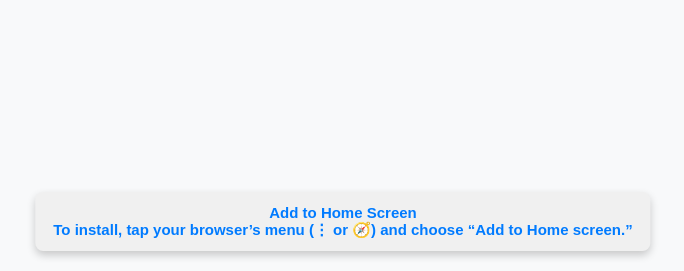
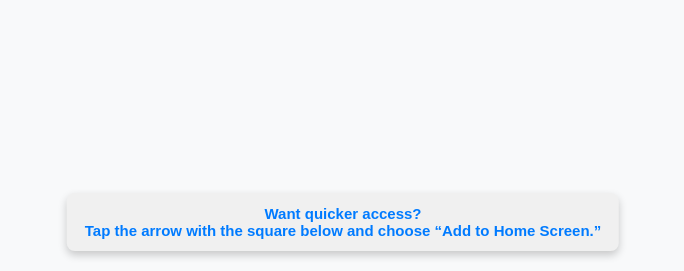
Before and after one commit to livingfree57/mfriend-voice, a Flask app: page / in a window 1280 px wide. Shown: the part 529-800 px from the top of the page, without its empty margins (297-981 px from the left). Run offline with Flask 3, Linux system fonts and the light colour scheme.

Commit message:
Simplify PWA install banner text

```diff
--- a/templates/index.html
+++ b/templates/index.html
@@ -100,10 +100,9 @@
   <!-- Mobile Install Banner -->
 
 <div id="installBanner">
-  <strong>Add to Home Screen</strong><br>
-  To install, tap your browser’s menu (⋮ or 🧭) and choose “Add to Home screen.”
+  <strong>Want quicker access?</strong><br>
+  Tap the arrow with the square below and choose <strong>“Add to Home Screen.”</strong>
 </div>
-
 
 
 <script>
```
